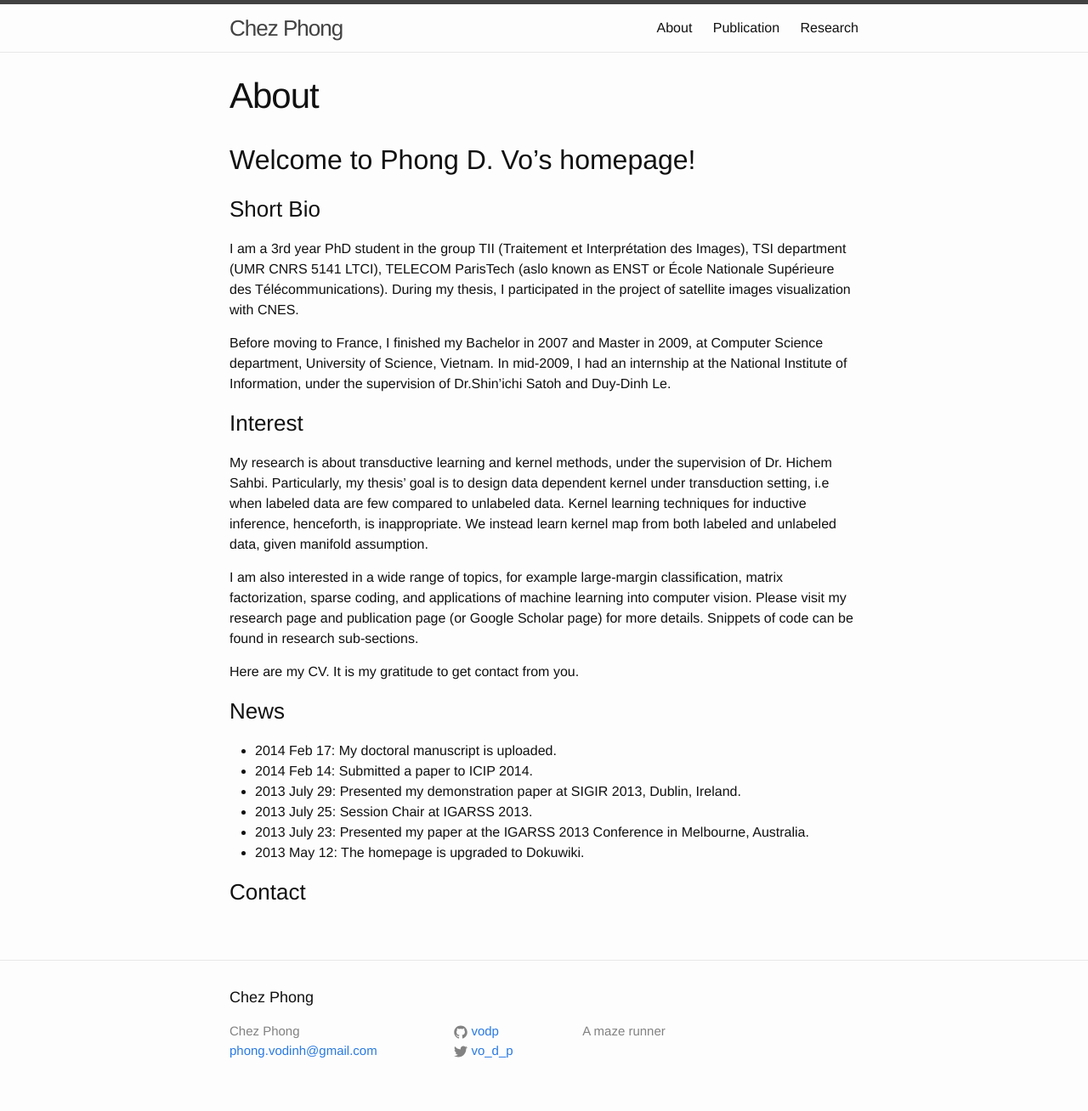
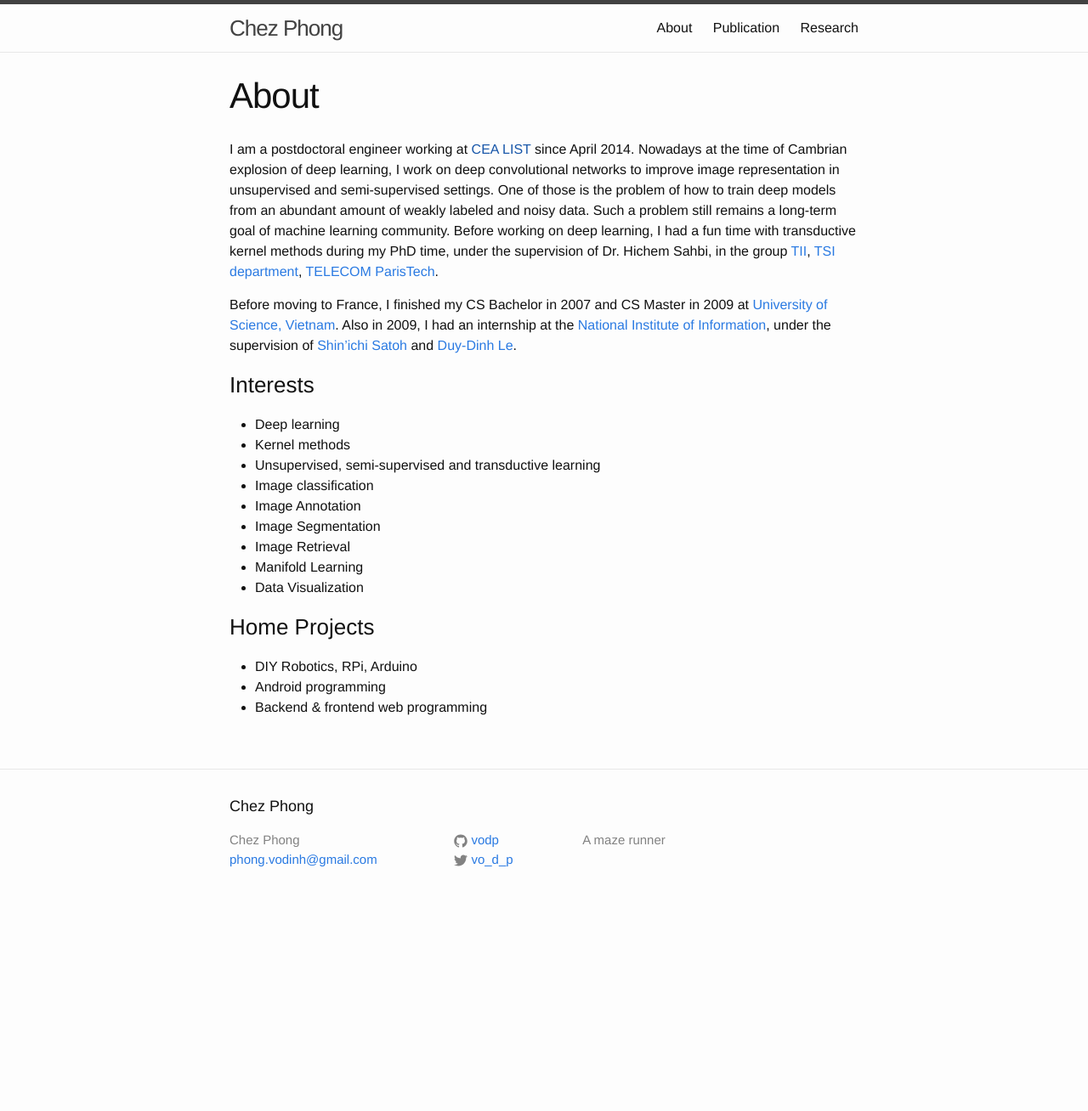
Before and after one commit to vodp/vodp.github.io, a Jekyll site: the page built from about.md, in a window 1280 px wide. Shown: the whole page at 85% size. Built offline with Jekyll 4.4.1, drawn with Linux system fonts in a browser that asks for light colours; after the commit the page ends 1083 px from its top, so only the background shows below that.

Commit message:
Update about.md

```diff
--- a/about.md
+++ b/about.md
@@ -4,28 +4,22 @@ title: About
 permalink: /about/
 ---
 
-## Welcome to Phong D. Vo's homepage! ##
+I am a postdoctoral engineer working at [CEA LIST]() since April 2014. Nowadays at the time of Cambrian explosion of deep learning, I work on deep convolutional networks to improve image representation in unsupervised and semi-supervised settings. One of those is the problem of how to train deep models from an abundant amount of weakly labeled and noisy data. Such a problem still remains a long-term goal of machine learning community. Before working on deep learning, I had a fun time with transductive kernel methods during my PhD time, under the supervision of Dr. Hichem Sahbi, in the group [TII](http://perso.telecom-paristech.fr/~bloch/tii/), [TSI department](http://www.tsi.telecom-paristech.fr/), [TELECOM ParisTech](http://www.telecom-paristech.fr/).
 
-### Short Bio ###
+Before moving to France, I finished my CS Bachelor in 2007 and CS Master in 2009 at [University of Science, Vietnam](http://www.hcmus.edu.vn/en/index.php). Also in 2009, I had an internship at  the [National Institute of Information](http://www.nii.ac.jp/en/), under the supervision of [Shin'ichi Satoh](http://research.nii.ac.jp/~satoh/) and [Duy-Dinh Le](http://satoh-lab.ex.nii.ac.jp/users/ledduy/).
 
-I am a 3rd year PhD student in the group TII (Traitement et Interprétation des Images), TSI department (UMR CNRS 5141 LTCI), TELECOM ParisTech (aslo known as ENST or École Nationale Supérieure des Télécommunications). During my thesis, I participated in the project of satellite images visualization with CNES.
+### Interests ###
+* Deep learning
+* Kernel methods
+* Unsupervised, semi-supervised and transductive learning
+* Image classification
+* Image Annotation
+* Image Segmentation
+* Image Retrieval
+* Manifold Learning
+* Data Visualization
 
-Before moving to France, I finished my Bachelor in 2007 and Master in 2009, at Computer Science department, University of Science, Vietnam. In mid-2009, I had an internship at  the National Institute of Information, under the supervision of Dr.Shin'ichi Satoh and Duy-Dinh Le.
-
-### Interest ###
-
-My research is about transductive learning and kernel methods, under the supervision of Dr. Hichem Sahbi. Particularly, my thesis' goal is to design data dependent kernel under transduction setting, i.e when labeled data are few compared to unlabeled data. Kernel learning techniques for inductive inference, henceforth, is inappropriate. We instead learn kernel map from both labeled and unlabeled data, given manifold assumption.
-
-I am also interested in a wide range of topics, for example large-margin classification, matrix factorization, sparse coding, and applications of machine learning into computer vision. Please visit my research page and publication page (or Google Scholar page) for more details. Snippets of code can be found in research sub-sections.
-
-Here are my CV. It is my gratitude to get contact from you.
-
-### News ###
-  * 2014 Feb 17: My doctoral manuscript is uploaded.
-  * 2014 Feb 14: Submitted a paper to ICIP 2014.
-  * 2013 July 29: Presented my demonstration paper at SIGIR 2013, Dublin, Ireland.
-  * 2013 July 25: Session Chair at IGARSS 2013.
-  * 2013 July 23: Presented my paper at the IGARSS 2013 Conference in Melbourne, Australia.
-  * 2013 May 12: The homepage is upgraded to Dokuwiki.
-
-### Contact ###
+### Home Projects ###
+* DIY Robotics, RPi, Arduino
+* Android programming
+* Backend & frontend web programming
```
